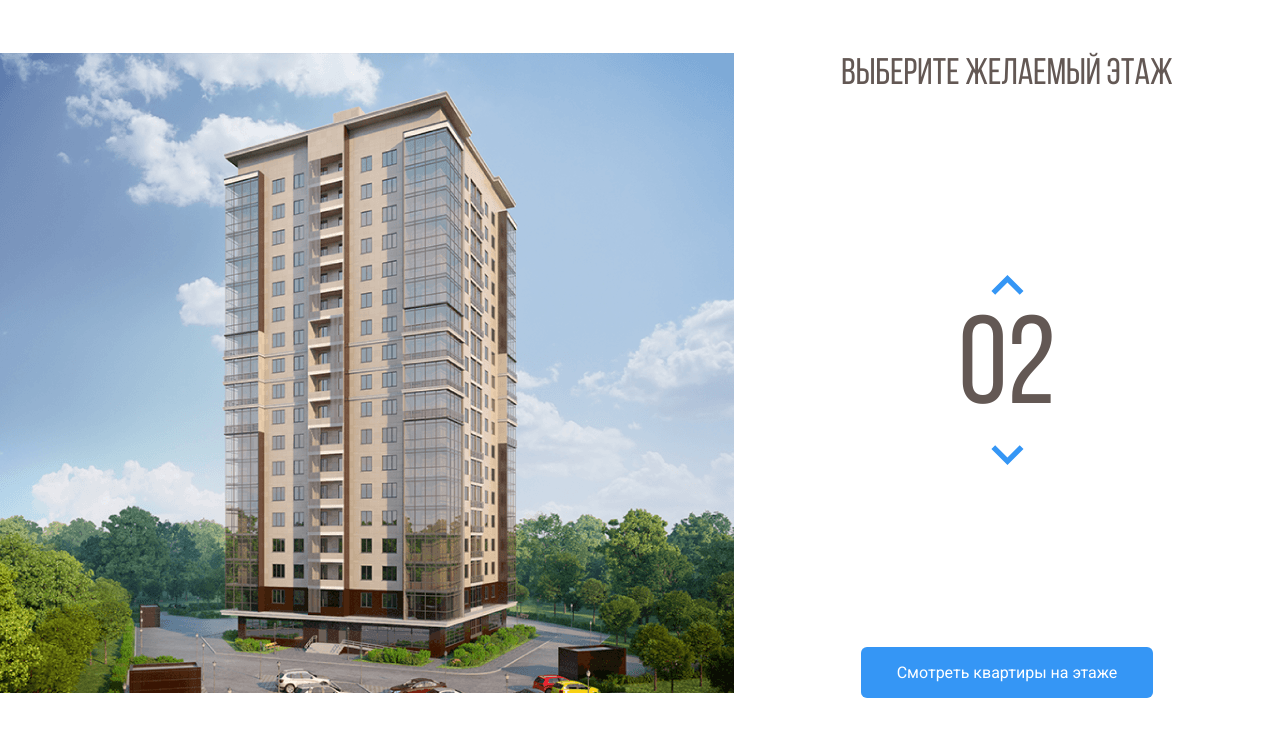
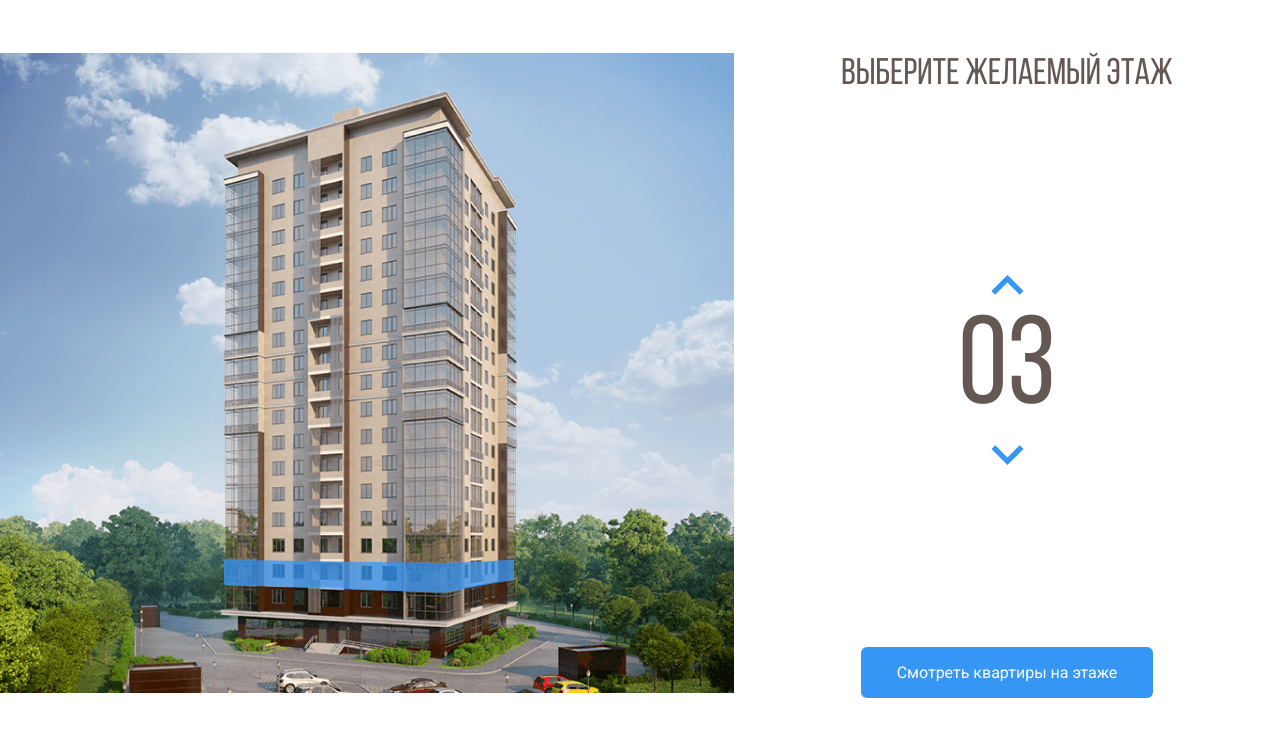
Before and after one commit to mikhailsnegirev/Melody-project_HTML-CSS-JS, a plain HTML site: page index.html in a window 1280 px wide. Both pictures are taken after a click on the button 1007 px from the left and 356 px from the top of the page. Shown: the part 69-800 px from the top of the page. Drawn offline with nearby package versions, Linux system fonts and the light colour scheme.

Commit message:
Add files via upload

```diff
--- a/css/style.css
+++ b/css/style.css
@@ -90,6 +90,10 @@ body {
    cursor: pointer;
 }
 
+path.current-floor {
+   opacity: 1;
+}
+
 .home-image path:hover {
      opacity: 1;
 }
--- a/index.html
+++ b/index.html
@@ -57,23 +57,23 @@
       </pattern>
       <image id="image0" width="740" height="640" xlink:href="img/home-image.png" />
    </defs>
-   <path d="M223 532.7L443.8 540.7L513 527V548.7L444.5 568.4L223 557.4V532.7Z" fill="#3595F6" fill-opacity="0.75" />
-   <path d="M224 531.7V506.7L444.3 510L514 506.7V526.7L444.7 539.7L224 531.7Z" fill="#3595F6" fill-opacity="0.75" />
-   <path d="M224 505.7V480.7H445H514V503.7L446 510.7L224 505.7Z" fill="#3595F6" fill-opacity="0.75" />
-   <path d="M224 481.7V456.7L445.3 453L513 459.7V481.7H445" fill="#3595F6" fill-opacity="0.75" />
-   <path d="M224 455.7V429.7L445.5 426.4L514 437.4V458.7L445 452L224 455.7Z" fill="#3595F6" fill-opacity="0.75" />
-   <path d="M223 428.7V405L444 392.7L515 415.7V437L444 424.7L223 428.7Z" fill="#3595F6" fill-opacity="0.75" />
-   <path d="M223 406.7V381.7L445.2 365.4L515 394V414.7L444.7 393L223 406.7Z" fill="#3595F6" fill-opacity="0.75" />
-   <path d="M223 381.7V356.7L445.5 336.4L515 373V393.7L443 365L223 381.7Z" fill="#3595F6" fill-opacity="0.75" />
-   <path d="M223 355.7V331.7L446 307L515 351V372.7L445.7 334.7L223 355.7Z" fill="#3595F6" fill-opacity="0.75" />
-   <path d="M223 330.7V306.7L445.5 278L515 329V349.7L444.7 307.4L223 330.7Z" fill="#3595F6" fill-opacity="0.75" />
-   <path d="M222 306.7V282.7L444.3 249.7L515 309V328.7L445 278L222 306.7Z" fill="#3595F6" fill-opacity="0.75" />
-   <path d="M223 281.7V257.7L444.2 222.7L514 286.7V307.7L445.3 249.4L223 281.7Z" fill="#3595F6" fill-opacity="0.75" />
-   <path d="M223 257.7V232.7L445.3 194.7L514 265V285.7L445 221.7L223 257.7Z" fill="#3595F6" fill-opacity="0.75" />
-   <path d="M223 231.7V206.7L443.8 163L514 242V264.7L445 191.4L223 231.7Z" fill="#3595F6" fill-opacity="0.75" />
-   <path d="M224 207.7V182.7L444 134.7L514 219.7V242.7L443.3 163.4L224 207.7Z" fill="#3595F6" fill-opacity="0.75" />
-   <path d="M223 182.7V157.7L442.8 105.7L514 198V220.7L444.3 134.4L223 182.7Z" fill="#3595F6" fill-opacity="0.75" />
-   <path d="M223 157.7V131.7L445 75L514 176.7V197.7L444.7 106L223 157.7Z" fill="#3595F6" fill-opacity="0.75" />
+   <path data-floor="02" d="M223 532.7L443.8 540.7L513 527V548.7L444.5 568.4L223 557.4V532.7Z" fill="#3595F6" fill-opacity="0.75" />
+   <path data-floor="03"  d="M224 531.7V506.7L444.3 510L514 506.7V526.7L444.7 539.7L224 531.7Z" fill="#3595F6" fill-opacity="0.75" />
+   <path data-floor="04" d="M224 505.7V480.7H445H514V503.7L446 510.7L224 505.7Z" fill="#3595F6" fill-opacity="0.75" />
+   <path data-floor="05" d="M224 481.7V456.7L445.3 453L513 459.7V481.7H445" fill="#3595F6" fill-opacity="0.75" />
+   <path data-floor="06" d="M224 455.7V429.7L445.5 426.4L514 437.4V458.7L445 452L224 455.7Z" fill="#3595F6" fill-opacity="0.75" />
+   <path data-floor="07" d="M223 428.7V405L444 392.7L515 415.7V437L444 424.7L223 428.7Z" fill="#3595F6" fill-opacity="0.75" />
+   <path data-floor="08" d="M223 406.7V381.7L445.2 365.4L515 394V414.7L444.7 393L223 406.7Z" fill="#3595F6" fill-opacity="0.75" />
+   <path data-floor="09" d="M223 381.7V356.7L445.5 336.4L515 373V393.7L443 365L223 381.7Z" fill="#3595F6" fill-opacity="0.75" />
+   <path data-floor="10" d="M223 355.7V331.7L446 307L515 351V372.7L445.7 334.7L223 355.7Z" fill="#3595F6" fill-opacity="0.75" />
+   <path data-floor="11" d="M223 330.7V306.7L445.5 278L515 329V349.7L444.7 307.4L223 330.7Z" fill="#3595F6" fill-opacity="0.75" />
+   <path data-floor="12" d="M222 306.7V282.7L444.3 249.7L515 309V328.7L445 278L222 306.7Z" fill="#3595F6" fill-opacity="0.75" />
+   <path data-floor="13" d="M223 281.7V257.7L444.2 222.7L514 286.7V307.7L445.3 249.4L223 281.7Z" fill="#3595F6" fill-opacity="0.75" />
+   <path data-floor="14" d="M223 257.7V232.7L445.3 194.7L514 265V285.7L445 221.7L223 257.7Z" fill="#3595F6" fill-opacity="0.75" />
+   <path data-floor="15" d="M223 231.7V206.7L443.8 163L514 242V264.7L445 191.4L223 231.7Z" fill="#3595F6" fill-opacity="0.75" />
+   <path data-floor="16" d="M224 207.7V182.7L444 134.7L514 219.7V242.7L443.3 163.4L224 207.7Z" fill="#3595F6" fill-opacity="0.75" />
+   <path data-floor="17" d="M223 182.7V157.7L442.8 105.7L514 198V220.7L444.3 134.4L223 182.7Z" fill="#3595F6" fill-opacity="0.75" />
+   <path data-floor="18" d="M223 157.7V131.7L445 75L514 176.7V197.7L444.7 106L223 157.7Z" fill="#3595F6" fill-opacity="0.75" />
 </svg>
 
       </div>
@@ -93,5 +93,9 @@
          </button>
       </div>
    </main>
+<script src="https://code.jquery.com/jquery-3.6.0.min.js"
+   integrity="sha256-/xUj+3OJU5yExlq6GSYGSHk7tPXikynS7ogEvDej/m4=" crossorigin="anonymous">
+</script>
+<script src="js/main.js"></script>
 </body>
 </html>
--- /dev/null
+++ b/js/main.js
@@ -0,0 +1,30 @@
+$(document).ready(function () {
+   var currentFloor = 2;
+   var floorPath=$(".home-image path");
+   var counterUp = $(".counter-up");
+   var counterDown = $(".counter-down");
+   floorPath.on('mouseover', function() {
+      floorPath.removeClass("current-floor");
+      currentFloor=$(this).attr("data-floor");
+      $(".counter").text(currentFloor);
+   });
+
+      counterUp.on("click", function() {
+         if (currentFloor<18) {
+                    currentFloor++;
+         usCurrentFloor=currentFloor.toLocaleString('en-US',{minimumIntegerDigits:2, useGrouping: false});
+         $(".counter").text(usCurrentFloor);
+         floorPath.removeClass("current-floor");
+         $(`[data-floor=${usCurrentFloor}]`).toggleClass("current-floor");
+         }
+});
+      counterDown.on("click", function() {
+         if (currentFloor>2) {
+                    currentFloor--;
+         usCurrentFloor=currentFloor.toLocaleString('en-US',{minimumIntegerDigits:2, useGrouping: false});
+         $(".counter").text(usCurrentFloor);
+         floorPath.removeClass("current-floor");
+         $(`[data-floor=${usCurrentFloor}]`).toggleClass("current-floor");
+         }
+});
+});
```
